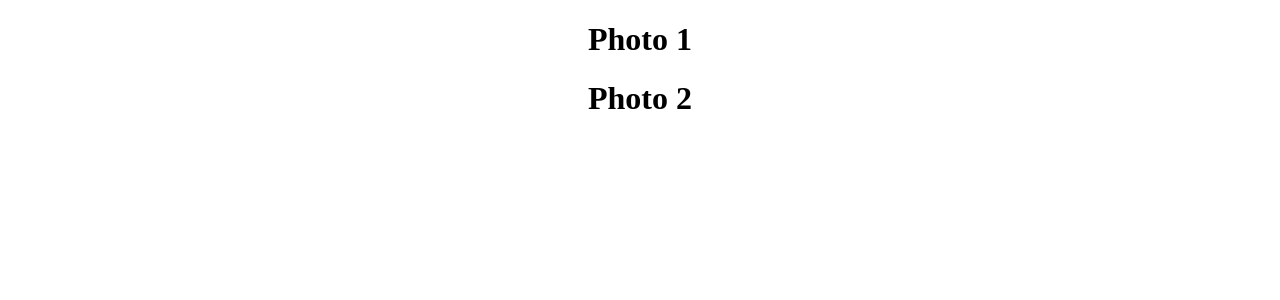
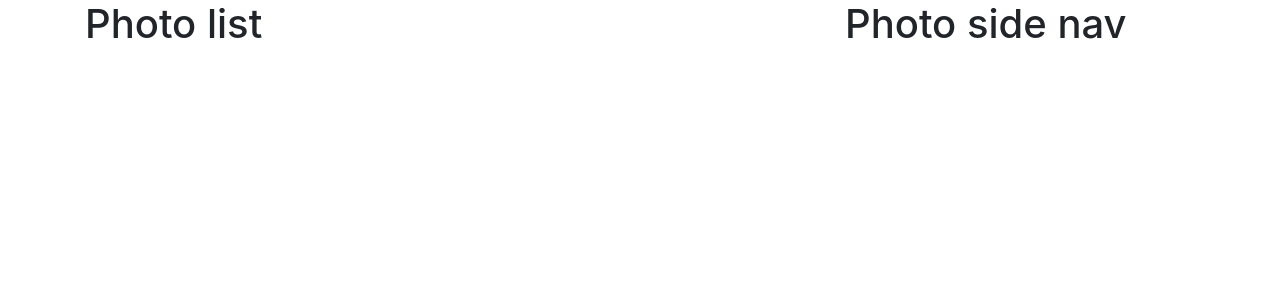
Before and after one commit to okeyobia/photo-app, an Angular app: page / in a window 1280 px wide. Shown: the top 300 px of the page. Built offline with nearby package versions, Linux system fonts and the light colour scheme.

Commit message:
added photo-list,  comment, user and photo models.

```diff
--- a/src/app/app.component.html
+++ b/src/app/app.component.html
@@ -1,6 +1,3 @@
-<!--The content below is only a placeholder and can be replaced.-->
-<div style="text-align:center">
-  <app-home></app-home>
-</div>
+<app-home></app-home>
 
 <router-outlet></router-outlet>
--- a/src/app/app.module.ts
+++ b/src/app/app.module.ts
@@ -4,9 +4,10 @@ import { NgModule } from "@angular/core";
 import { AppRoutingModule } from "./app-routing.module";
 import { AppComponent } from "./app.component";
 import { HomeComponent } from "./components/home/home.component";
+import { PhotoListComponent } from './components/photo-list/photo-list.component';
 
 @NgModule({
-  declarations: [AppComponent, HomeComponent],
+  declarations: [AppComponent, HomeComponent, PhotoListComponent],
   imports: [BrowserModule, AppRoutingModule],
   providers: [],
   bootstrap: [AppComponent]
--- a/src/app/components/home/home.component.html
+++ b/src/app/components/home/home.component.html
@@ -1,8 +1,10 @@
 <div class="container">
   <div class="row">
-    <h1 class="display-4">Photo 1</h1>
-  </div>
-  <div class="row">
-    <h1 class="display-4">Photo 2</h1>
+    <div class="col-8">
+      <h1>Photo list</h1>
+    </div>
+    <div class="col-4">
+      <h1>Photo side nav</h1>
+    </div>
   </div>
 </div>
--- /dev/null
+++ b/src/app/components/photo-list/photo-list.component.html
@@ -0,0 +1 @@
+<p>photo-list works!</p>
--- /dev/null
+++ b/src/app/components/photo-list/photo-list.component.ts
@@ -0,0 +1,20 @@
+import { Component, OnInit } from "@angular/core";
+import { PhotoService } from "src/app/service/photo.service";
+import { Photo } from "src/app/models/photo";
+
+@Component({
+  selector: "app-photo-list",
+  templateUrl: "./photo-list.component.html",
+  styleUrls: ["./photo-list.component.css"]
+})
+export class PhotoListComponent implements OnInit {
+  photos: Photo[];
+  selectedPhoto: Photo;
+  constructor(private photoService: PhotoService) {}
+
+  ngOnInit() {
+    this.photoService.getPhotos().subscribe(data => {
+      this.photos = Object.values(data);
+    });
+  }
+}
--- /dev/null
+++ b/src/app/models/photo.ts
@@ -0,0 +1,15 @@
+import { User } from "./user";
+import { Comment } from "./comment";
+
+export interface Photo {
+  photoId: string;
+  photoName: string;
+  title: string;
+  description: string;
+  user: User;
+  imageName: string;
+  likedByUserList: User[];
+  likes: number;
+  commentList: Comment[];
+  createdDate: Date;
+}
--- /dev/null
+++ b/src/app/service/photo.service.ts
@@ -0,0 +1,14 @@
+import { Injectable } from "@angular/core";
+import { HttpClient } from "@angular/common/http";
+
+@Injectable({
+  providedIn: "root"
+})
+export class PhotoService {
+  private url = "http://localhost:8080/photo/allPhotos";
+  constructor(private http: HttpClient) {}
+
+  getPhotos() {
+    return this.http.get(this.url);
+  }
+}
--- a/src/styles.css
+++ b/src/styles.css
@@ -1 +1,2 @@
 /* You can add global styles to this file, and also import other style files */
+@import "../node_modules/bootstrap/dist/css/bootstrap.min.css";
```
Also changed, not shown: src/app/models/comment.ts (added, +9 -0 lines), src/app/models/user.ts (added, +12 -0 lines), src/app/components/photo-list/photo-list.component.css (added), 2 other files (tests, documents, lock files or other folders).
